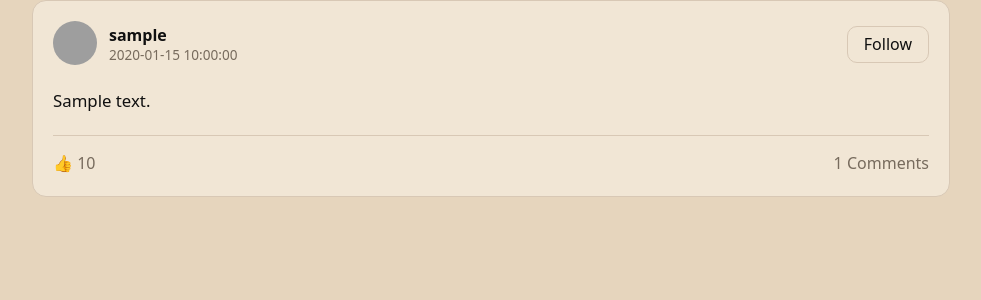
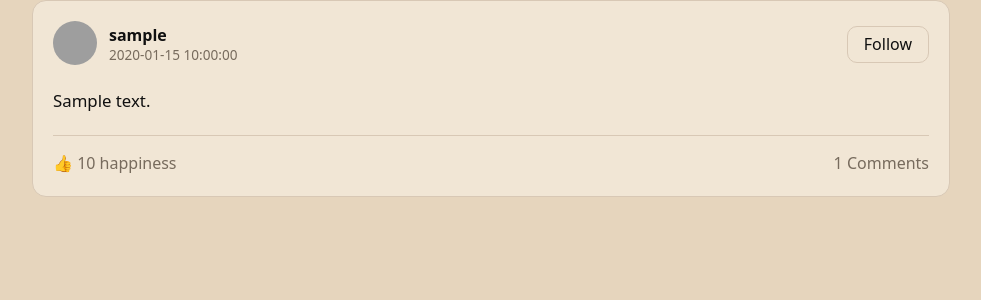
Before and after one commit to CSCI-5117-F26/developing-the-interactive-web-project-1-group-9, a Flask app: template src/developing_the_interactive_web_project_1_group_9/templates/feeds.html in a window 1280 px wide. Shown: the part 442-742 px from the top of the page, without its empty margins (149-1130 px from the left). Run offline with Flask 3, Linux system fonts and the light colour scheme; the template is opened without the code that fills it: most values are stand-ins (such as "Sample title", 1, 10 or a date in 2020); some libraries are stand-ins or nearby versions; grey boxes are pictures that could not be loaded.

Commit message:
Update feeds.html

```diff
--- a/src/developing_the_interactive_web_project_1_group_9/templates/feeds.html
+++ b/src/developing_the_interactive_web_project_1_group_9/templates/feeds.html
@@ -77,7 +77,7 @@
                   <div class="post-actions">
                       <form action="/like/{{ post.post_id }}" method="POST">
                           <button type="submit" class="post-action" >
-                              👍 {{ post.likes }}
+                              👍 {{ post.likes }} happiness
                           </button>
                       </form>
 
```
